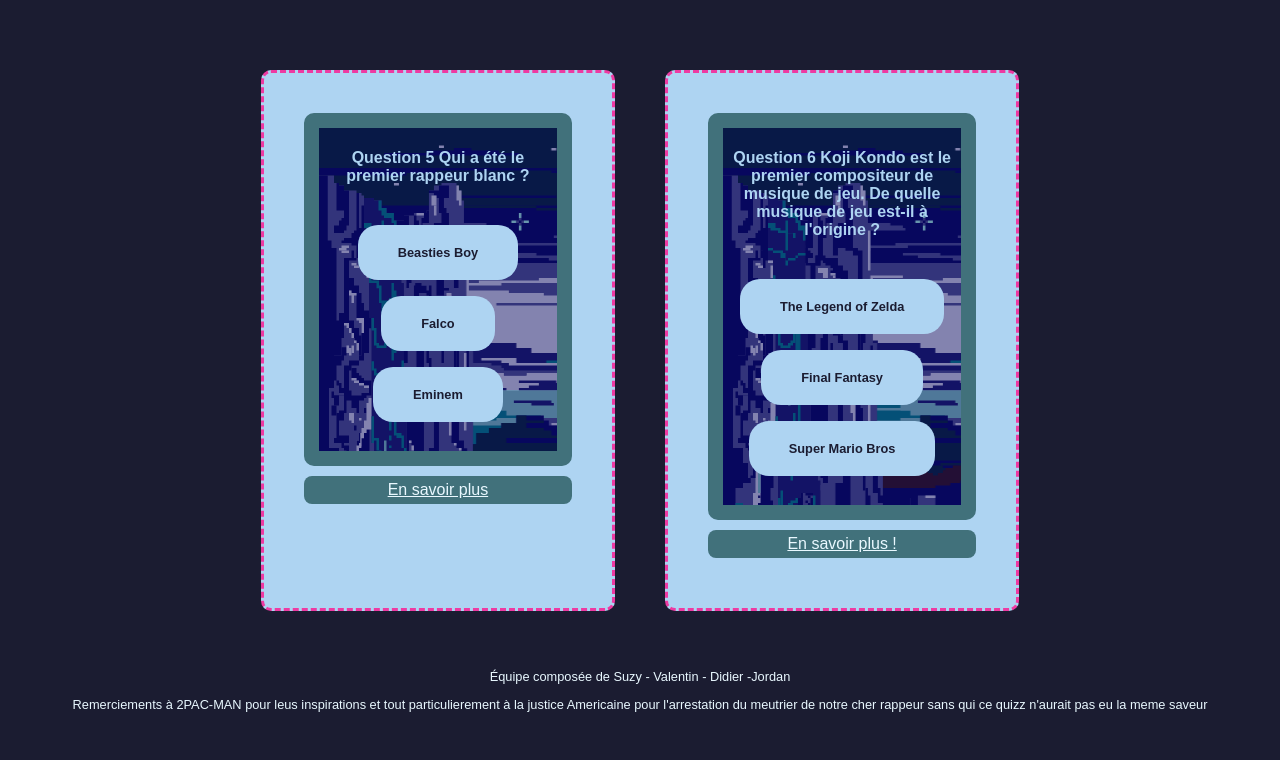
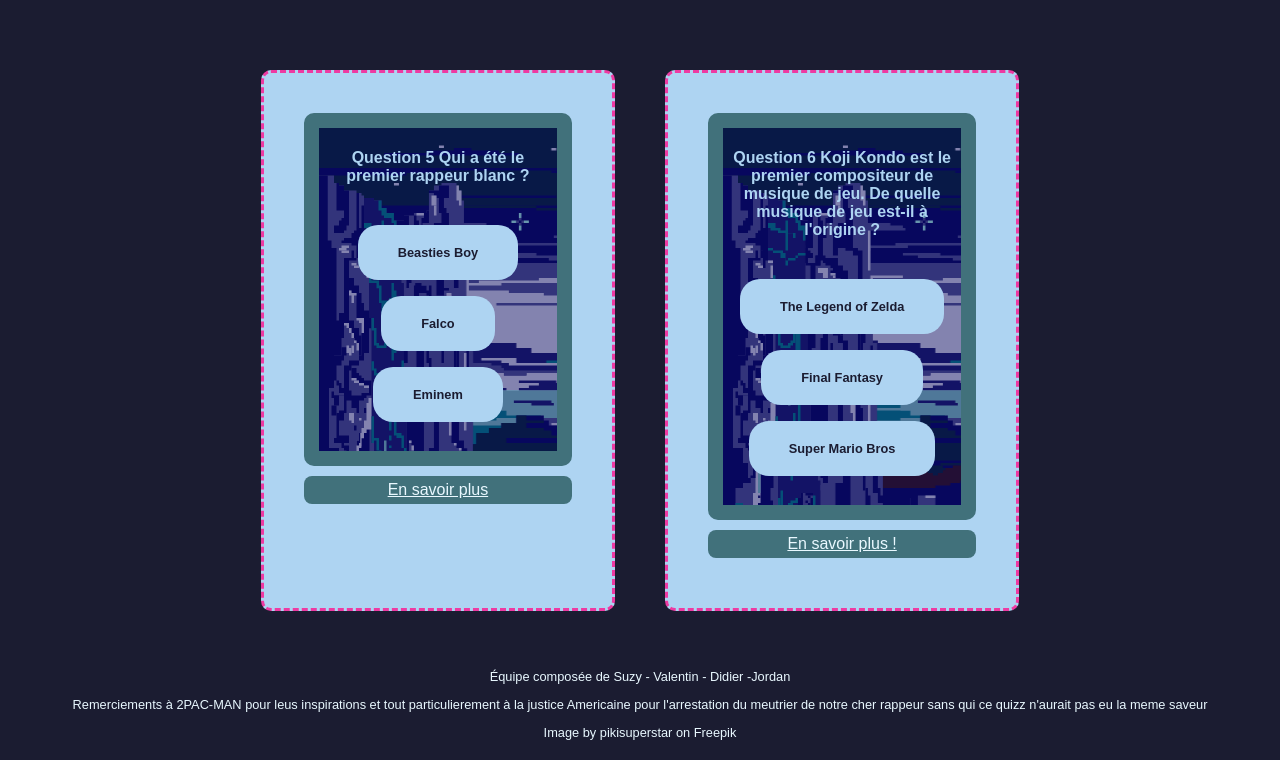
Before and after one commit to WildCodeSchool-2023-09/JS-RemoteFR-jurascripts-P1-2PAC-MAN, a website: page index.html in a window 1280 px wide. Shown: the part 1739-2499 px from the top of the page. Before the commit the page ends 2471 px from the top, so only its background shows below. Drawn offline with Linux system fonts and the light colour scheme.

Commit message:
Ajout source de l'image pixelisée.html

```diff
--- a/index.html
+++ b/index.html
@@ -210,6 +210,7 @@
       à la justice Americaine pour l'arrestation du meutrier de notre cher
       rappeur sans qui ce quizz n'aurait pas eu la meme saveur
     </p>
+    <p>Image by pikisuperstar on Freepik</p>
   </footer>
 </body>
 
```
